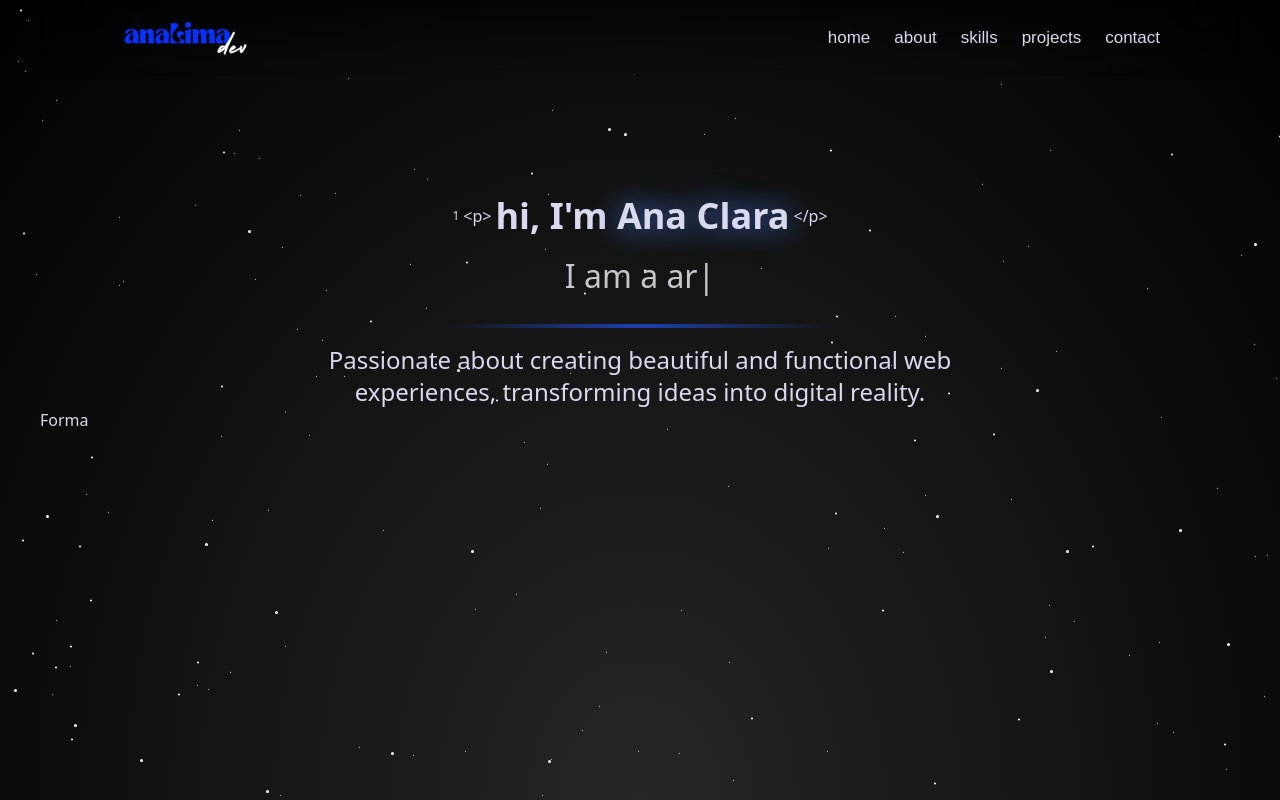
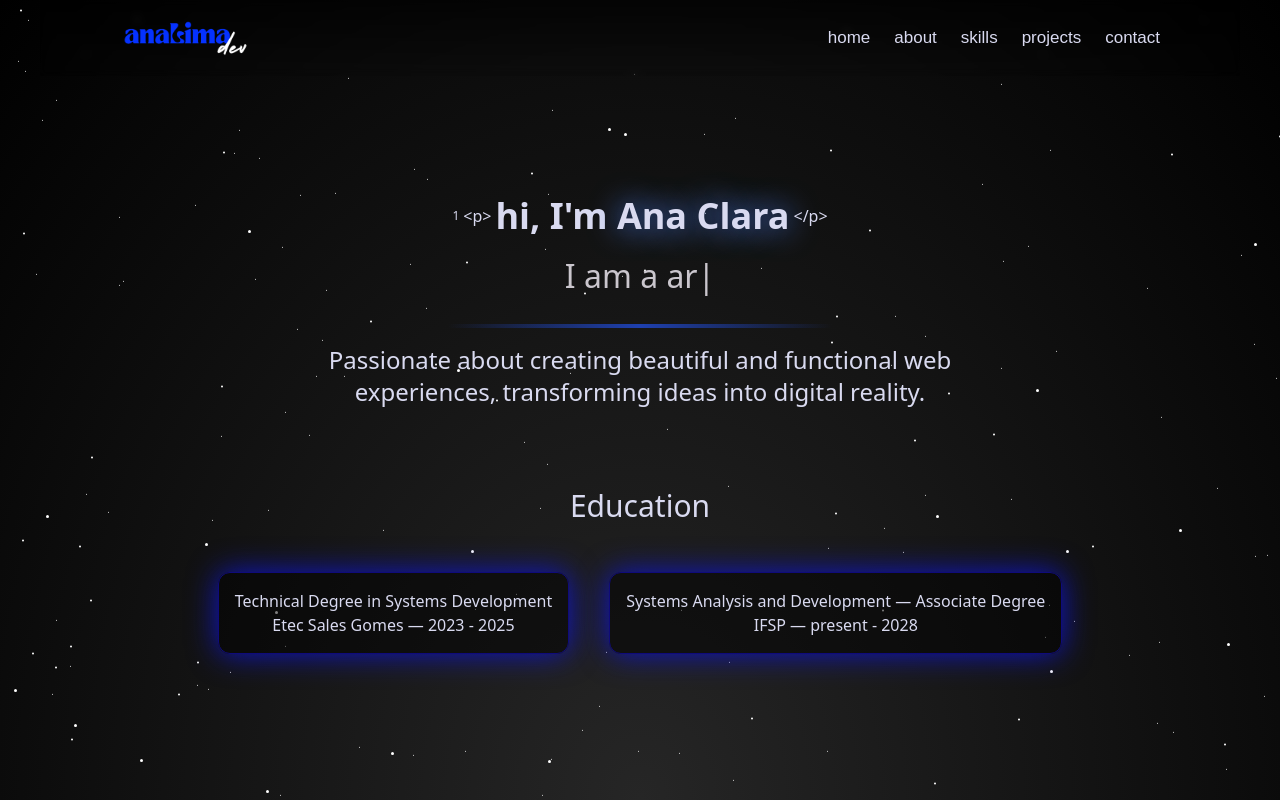
Before and after one commit to claroca07/Portifolio, a React (Vite) app in the folder my-portfolio/: page / in a window 1280 px wide. Built offline with nearby package versions, Linux system fonts and the light colour scheme.

Commit message:
feat: estrutura inicial da parte about me

```diff
--- a/my-portfolio/src/components/About.jsx
+++ b/my-portfolio/src/components/About.jsx
@@ -1,9 +1,17 @@
 function About() {
-    return(
-        <section className="flex text-[var(--light-color)]">
-            <h1>Forma</h1>
-            <div className="card"></div>
-            <div className="card"></div>
+    return (
+        <section className="text-[var(--light-color)] flex flex-col justify-center items-center gap-6 mt-20">
+            <h1 className="title text-3xl font-medium">Education</h1>
+            <div className="flex gap-10 my-6 flex-col sm:flex-row">
+                <div className="card">
+                    <h2>Technical Degree in Systems Development</h2>
+                    <h3>Etec Sales Gomes — 2023 - 2025</h3>
+                </div>
+                <div className="card">
+                    <h2>Systems Analysis and Development — Associate Degree</h2>
+                    <h3>IFSP — present - 2028</h3>
+                </div>
+            </div>
         </section>
     )
 }
--- a/my-portfolio/src/index.css
+++ b/my-portfolio/src/index.css
@@ -87,6 +87,22 @@
   color: rgb(202, 198, 205);
 }
 
+.card{
+  display: flex;
+  flex-direction: column;
+  justify-content: center;
+  align-items: center;
+  padding: 1rem;
+  border-radius: 12px;
+  background-color: rgba(0, 0, 0, 0.5);
+  border: 1px solid var(--primary-color);
+  box-shadow: 0 0 30px var(--secondary-color);
+}
+
+.title{
+  color: var(--light-color);
+}
+
 @layer base {
   :root {
     --background: oklch(1 0 0);
```
